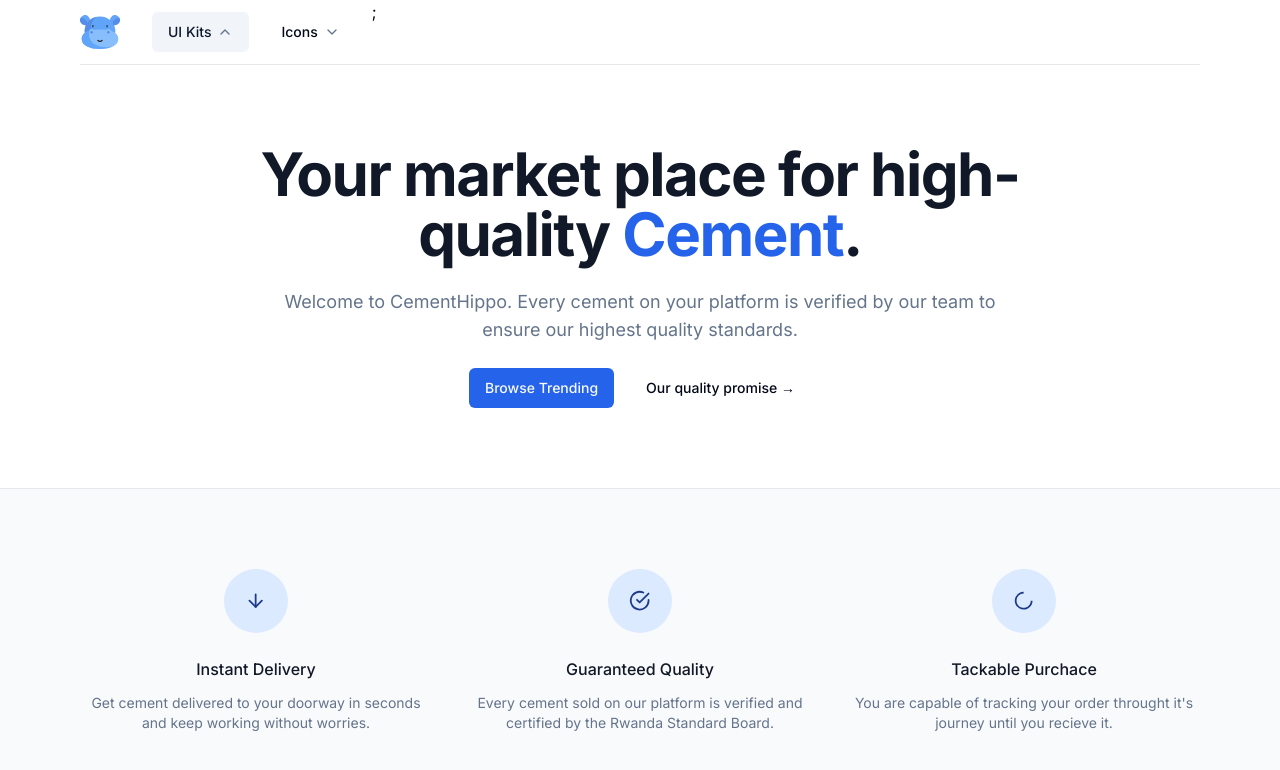
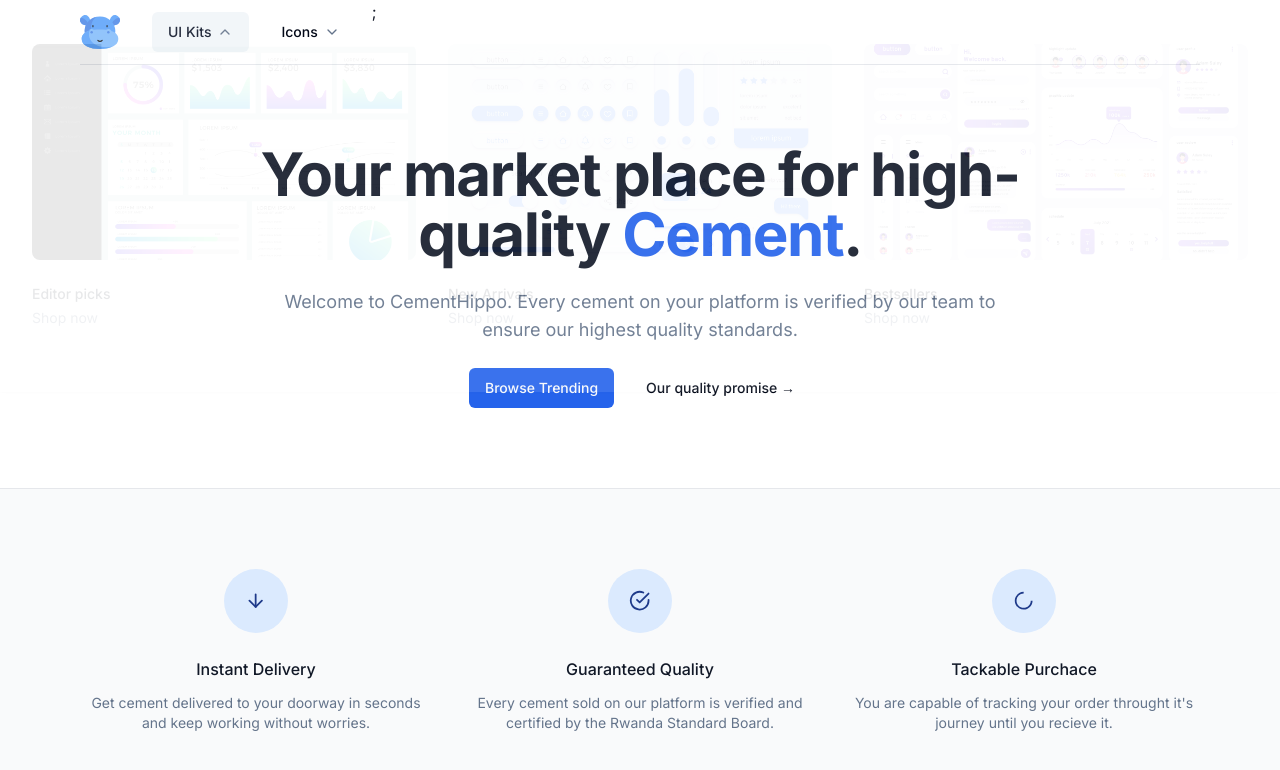
Before and after one commit to hirwajeaneric/digitalhippo, a Next.js app: page / in a window 1280 px wide. Both pictures are taken after a click on the button "UI Kits". Shown: the top 770 px of the page. Built offline with nearby package versions, Linux system fonts and the light colour scheme.

Commit message:
#2. Navitem
Progress, and correcting some code issues.

```diff
--- a/src/components/NavItem.tsx
+++ b/src/components/NavItem.tsx
@@ -4,6 +4,8 @@
 import { Button } from "./ui/button"
 import { ChevronDown } from "lucide-react";
 import { cn } from "@/lib/utils";
+import Image from "next/image";
+import Link from "next/link";
 
 type Category = typeof PRODUCT_CATEGORIES[number];
 
@@ -16,6 +18,7 @@
 
 const NavItem = ({ isAnyOpen, category, handleOpen, isOpen }: NavItemProps) => {
   return (
+    <div className="flex">
       <div className="relative flex items-center">
         <Button
           className="gap-1.5"
@@ -28,6 +31,41 @@
           })}/>
         </Button>
       </div>
+
+      {isOpen ? (
+        <div className={
+          cn(
+            "absolute inset-x-0 text-sm text-muted-foreground",
+            {"animate-in fade-in-10 slide-in-from-top-5" : isOpen }
+          )}>
+            <div className="absolute inset-0 top-1/2 bg-white shadow" aria-hidden='true' />
+              <div className="relative bg-white">
+                <div className="mx-auto max-w-7xl px-8">
+                  <div className="grid grid-cols-4 gap-x-8 gap-y-10 py-16">
+                    <div className="col-span-4 col-start-1 grid grid-cols-3 gap-x-8">
+                      {category.featured.map((item) => (
+                        <div key={item.name} className="group relative text-base sm:text-sm">
+                          <div className="relative aspect-video overflow-hidden rounded-lg bg-gray-100 group-hover:opacity-75">
+                            <Image
+                              src={item.imageSrc}
+                              alt="product category image"
+                              fill
+                              className="object-cover object-center"
+                            />
+                          </div>
+                          <Link href={item.href} className="mt-6 block font-medium text-gray-900">
+                            {item.name}
+                          </Link>
+                          <p className="mt-1" aria-hidden="true">Shop now</p>
+                        </div>
+                      ))}
+                    </div>
+                  </div>
+                </div>
+              </div>
+            </div>
+      ) : null}
+    </div>
   )
 }
 
```
Lines whose indentation alone changed are shown as unchanged.
